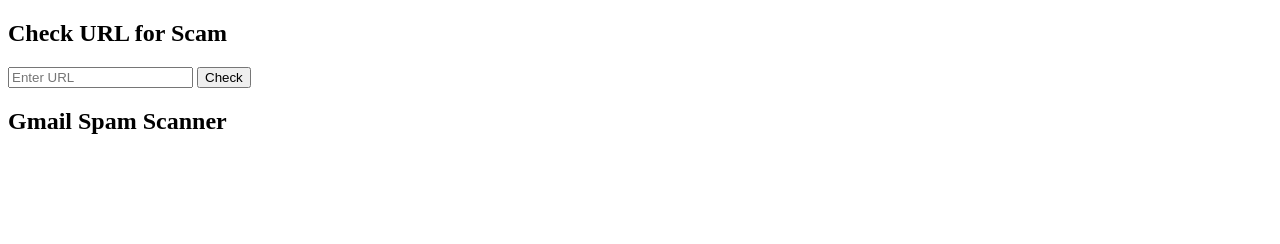
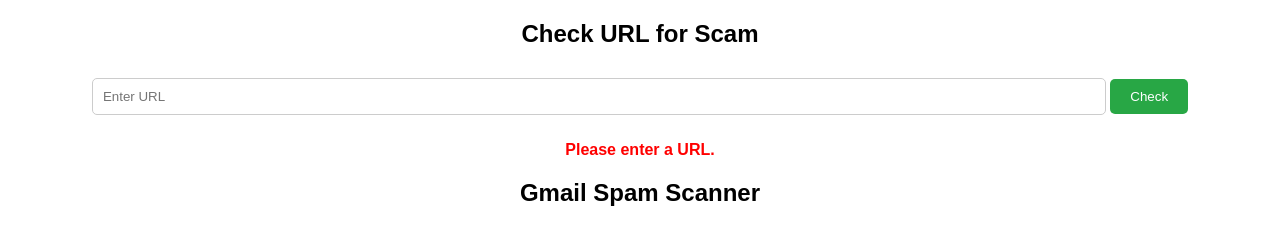
Before and after one commit to askitdomains/askitdomains.github.io, a plain HTML site: page index.html in a window 1280 px wide. Both pictures are taken after a click on the button "Check". Drawn offline with Linux system fonts and the light colour scheme; no server answers.

Commit message:
Update index.html

```diff
--- a/index.html
+++ b/index.html
@@ -5,6 +5,39 @@
     <meta name="viewport" content="width=device-width, initial-scale=1.0">
     <title>Scam Protector</title>
     <script src="https://accounts.google.com/gsi/client" async defer></script>
+    <style>
+        body {
+            font-family: Arial, sans-serif;
+            text-align: center;
+            margin: 20px;
+        }
+        input {
+            width: 80%;
+            padding: 10px;
+            margin: 10px 0;
+            border: 1px solid #ccc;
+            border-radius: 5px;
+        }
+        button {
+            padding: 10px 20px;
+            background-color: #28a745;
+            color: white;
+            border: none;
+            border-radius: 5px;
+            cursor: pointer;
+        }
+        button:hover {
+            background-color: #218838;
+        }
+        .error {
+            color: red;
+            font-weight: bold;
+        }
+        .success {
+            color: green;
+            font-weight: bold;
+        }
+    </style>
 </head>
 <body>
     <h2>Check URL for Scam</h2>
@@ -22,25 +55,44 @@
     <script>
         function checkURL() {
             let url = document.getElementById("urlInput").value;
+            let resultElement = document.getElementById("result");
+
+            if (!url) {
+                resultElement.innerHTML = "<span class='error'>Please enter a URL.</span>";
+                return;
+            }
+
             fetch('https://botnet-1.onrender.com/check_url', {
                 method: 'POST',
                 headers: {'Content-Type': 'application/json'},
                 body: JSON.stringify({url: url})
             })
             .then(response => response.json())
-            .then(data => document.getElementById("result").innerText = data.message)
-            .catch(error => console.error('Error:', error));
+            .then(data => {
+                if (data.message.includes("Warning")) {
+                    resultElement.innerHTML = `<span class='error'>${data.message}</span>`;
+                } else {
+                    resultElement.innerHTML = `<span class='success'>${data.message}</span>`;
+                }
+            })
+            .catch(error => {
+                resultElement.innerHTML = "<span class='error'>Error checking URL.</span>";
+                console.error('Error:', error);
+            });
         }
 
         function handleCredentialResponse(response) {
-            fetch('https://botnet-1.onrender.com/authenticate', {
+            fetch('https://botnet-1.onrender.com/login', {
                 method: 'POST',
                 headers: {'Content-Type': 'application/json'},
                 body: JSON.stringify({token: response.credential})
             })
             .then(response => response.json())
             .then(data => alert(data.message))
-            .catch(error => console.error('Error:', error));
+            .catch(error => {
+                alert("Error logging in.");
+                console.error('Error:', error);
+            });
         }
     </script>
 </body>
```
